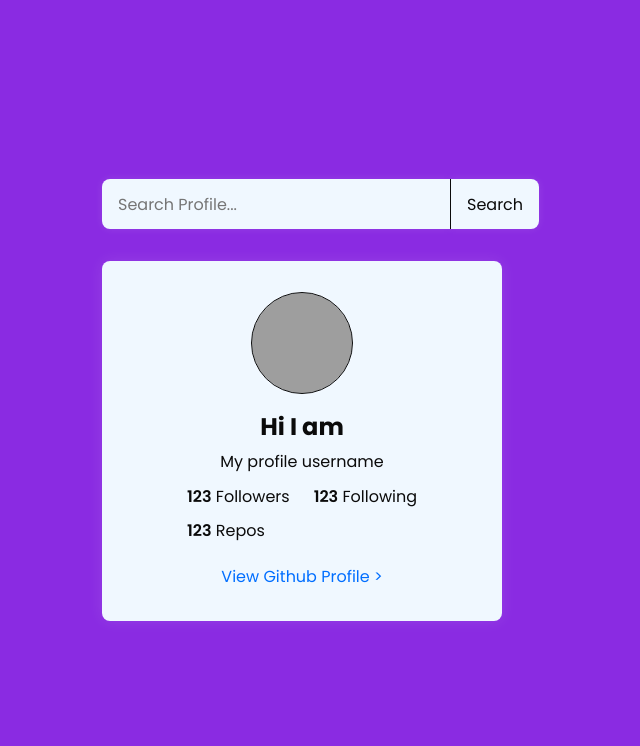
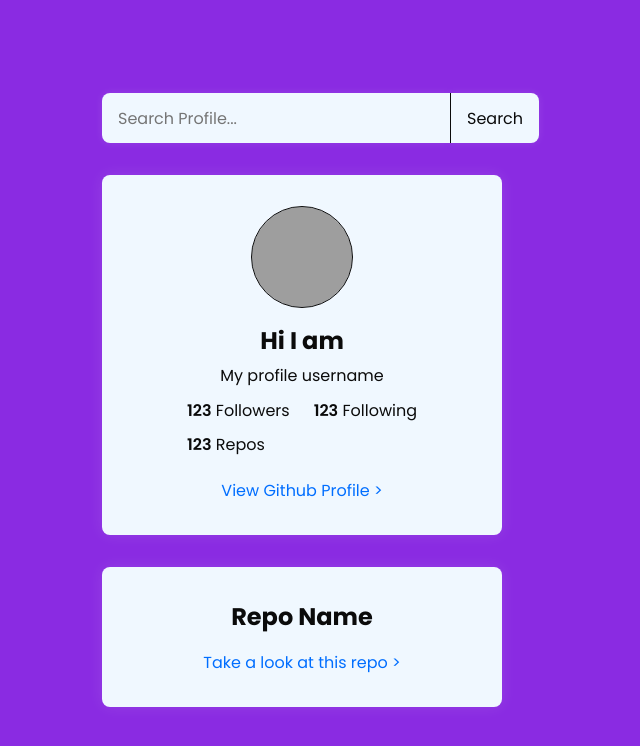
Before and after one commit to Hashininirasha/GithubAPI_Fetch, a plain HTML site: page index.html in a window 1280 px wide. Shown: the whole page, without its empty margins (338-978 px from the left). Drawn offline with Linux system fonts and the light colour scheme; grey boxes are pictures that could not be loaded.

```diff
--- a/index.html
+++ b/index.html
@@ -39,7 +39,12 @@
             </div>
             <a href="/">View Github Profile ></a>
         </div>
-
+        <div class="repos">
+            <div class="card">
+                <h2>Repo Name</h2>
+                <a href="/">Take a look at this repo ></a>
+            </div>
+        </div>
 
     </div>
 
--- a/script.js
+++ b/script.js
@@ -1,20 +1,28 @@
+
 const input = document.querySelector('input')
 const btn = document.querySelector('button')
 const card = document.querySelector('.card')
+const API ="https://api.github.com/users/";
 
 const repos_container = document.querySelector('.repos')
 
-const API ="https://api.github.com/users/";
-
 const user = async (username) => {
+    try{
     const resp = await fetch(`${API}${username}`)
     const respData = await resp.json()
-    return respData
-}
+    return respData;
+    }catch(err){
+        console.log(err)
+    }
+};
 
 const repos = async (username) => {
-    const resp = await fetch(`${API}${username}`)
+    try{
+    const resp = await fetch(`${API}${username}/repos`)
     const respData = await resp.json()
 
-    return respData
+    return respData;
+    }catch(err){
+        console.log(err);
+    }
 }
--- a/style.css
+++ b/style.css
@@ -117,3 +117,17 @@ body {
     max-width: 100%;
     overflow-wrap: break-word;
 }
+.repos {
+    display: flex;
+    justify-content: center;
+    align-items: center;
+    flex-wrap: wrap;
+    gap: 3rem;
+}
+.repos {
+    display: flex;
+    justify-content: center;
+    align-items: center;
+    flex-wrap: wrap;
+    gap: 3rem;
+}
```
